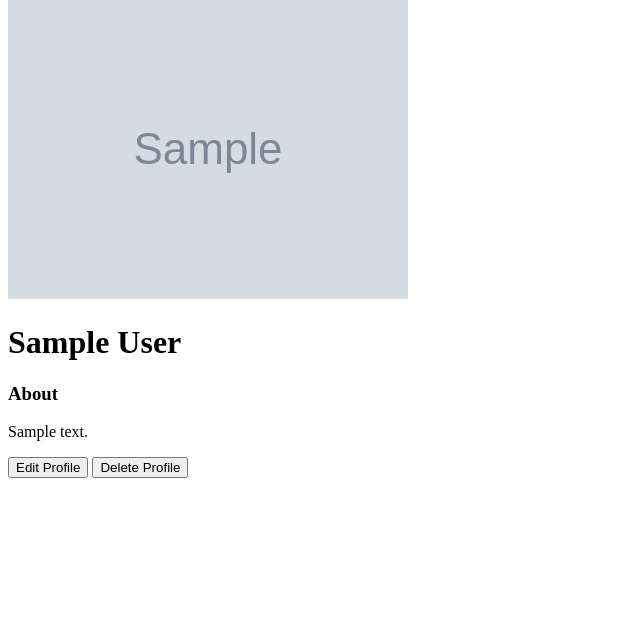
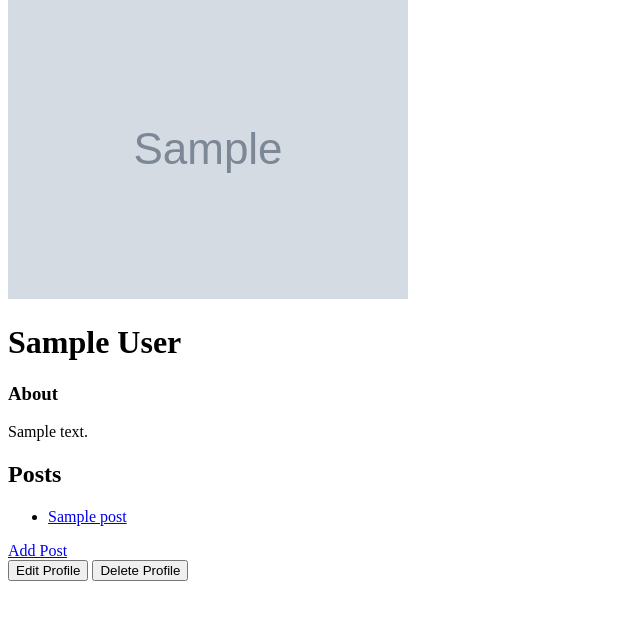
Before and after one commit to vskimjr/flask-collablog, a Flask app: page /users/1 in a window 1280 px wide. Shown: the part 81-701 px from the top of the page, without its empty margins (0-640 px from the left). Run offline with Flask 3, Linux system fonts and the light colour scheme; tables that the repository leaves empty hold one stand-in row (values such as "Sample post"); grey boxes marked "Sample" are stand-in pictures.

Commit message:
Edited user.html template -Added user posts to display on user page

```diff
--- a/templates/users/user.html
+++ b/templates/users/user.html
@@ -12,6 +12,19 @@
   <h1>{{ user.full_name }}</h1>
   <h3>About</h3>
   <p>{{ user.about }}</p>
+
+  <h2>Posts</h2>
+  <ul>
+    {% for post in user.posts %}
+    <li>
+      <a href="/posts/{{ post.id }}">{{ post.title }}</a>
+    </li>
+    {% endfor %}
+  </ul>
+
+  <a href="/users/{{ user.id }}/posts/new">
+    Add Post
+  </a>
 
   <form>
     <button
```
